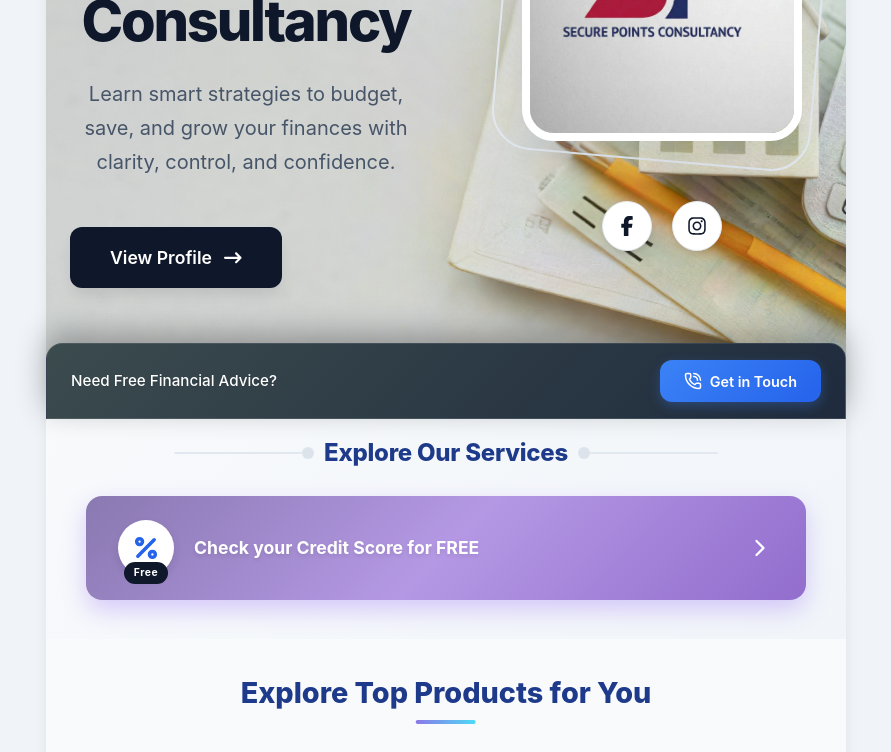
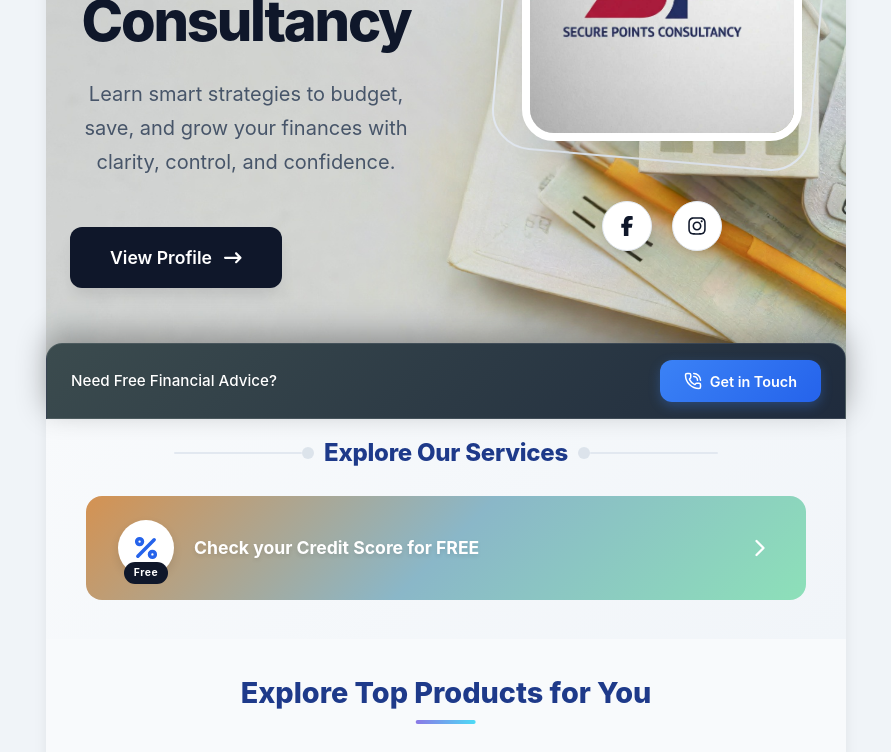
Before and after one commit to jaydipbela001/SecurePointsConsultancy, a React (Vite) app in the folder frontend/: page / in a window 1280 px wide. Shown: the part 381-1133 px from the top of the page, without its empty margins (194-1085 px from the left). Built offline with nearby package versions, Linux system fonts and the light colour scheme.

Commit message:
fix desgin

```diff
--- a/frontend/src/components/Services.css
+++ b/frontend/src/components/Services.css
@@ -59,7 +59,7 @@
 }
 
 .service-banner {
-  background: linear-gradient(135deg, #8a79b1 0%, #b498e4 50%, #926dcd 100%);
+  background: linear-gradient(135deg, #d49252 0%, #8ab7c8 50%, #8de0b9 100%);
   border-radius: 16px;
   padding: 24px 32px;
   display: flex;
@@ -67,7 +67,7 @@
   justify-content: space-between;
   color: #fff;
   cursor: pointer;
-  box-shadow: 0 10px 25px rgba(139, 92, 246, 0.3);
+  /* box-shadow: 0 10px 25px rgb(150 150 150 / 51%); */
   position: relative;
   overflow: hidden;
   transition: all 0.3s ease;
@@ -77,7 +77,7 @@
 
 .service-banner:hover {
   transform: translateY(-2px);
-  box-shadow: 0 15px 35px rgba(139, 92, 246, 0.4);
+  box-shadow: 0 10px 25px rgb(150 150 150 / 51%);
 }
 
 
--- a/frontend/src/components/Services.jsx
+++ b/frontend/src/components/Services.jsx
@@ -33,7 +33,8 @@ export default function Services() {
         <div className="header-accent-line"></div>
         <div className="header-accent-dot"></div>
         <h2 className="services-subtitle">
-          {t.exploreServices || 'Explore Our Services'}
+          {/* {t.exploreServices || 'Explore Our Services'} */}
+          Explore Our Services
         </h2>
         <div className="header-accent-dot"></div>
         <div className="header-accent-line"></div>
```
